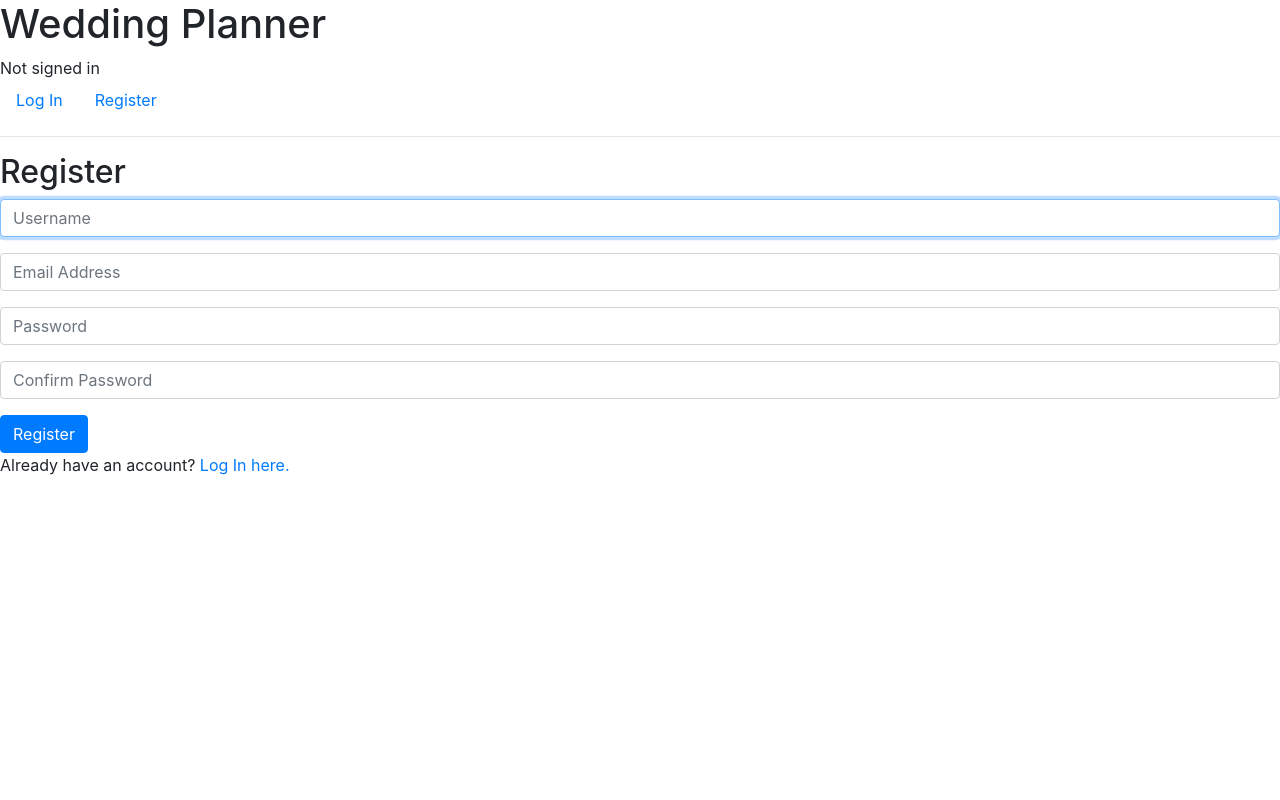
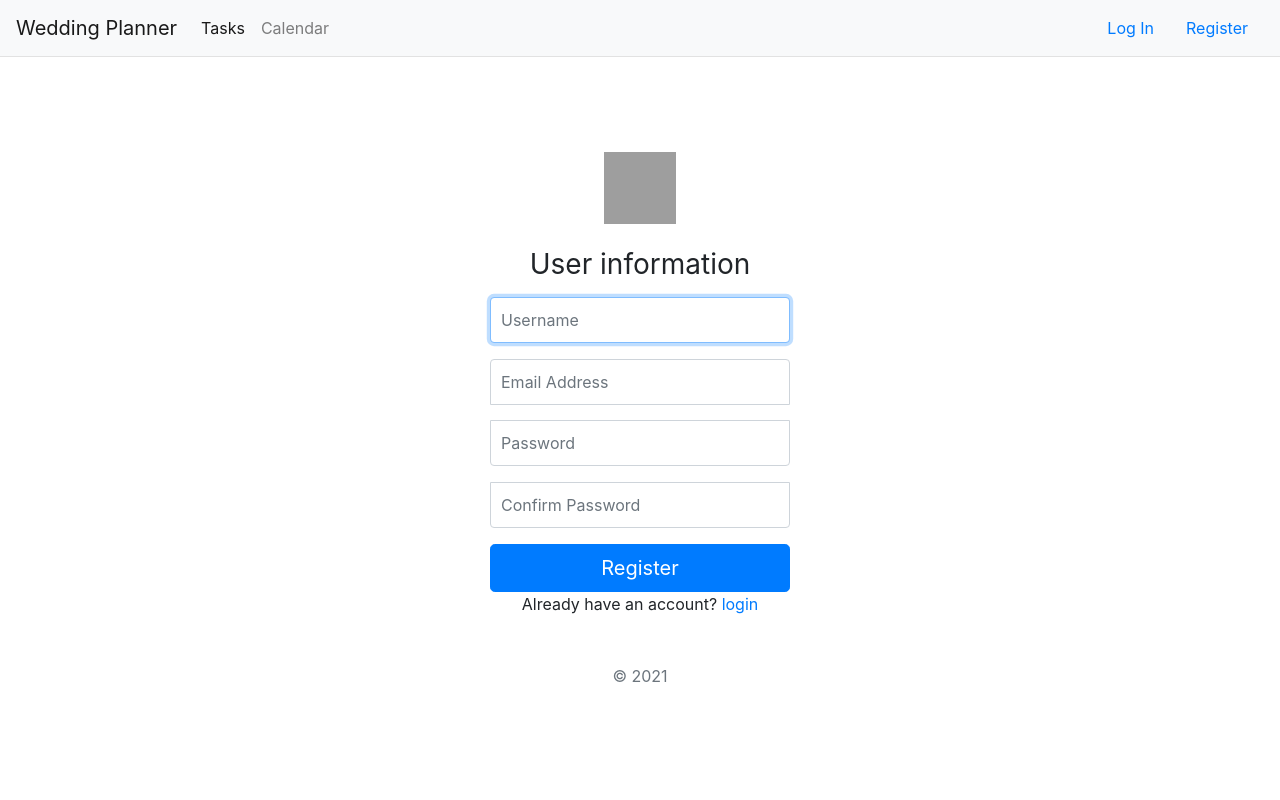
Before and after one commit to achrefabdennebi/wedding-planner, a Django app: page /register in a window 1280 px wide. Run offline with Django 3.2, Linux system fonts and the light colour scheme; some libraries are stand-ins or nearby versions; grey boxes are pictures that could not be loaded.

Commit message:
feat: add user layout styles

```diff
--- a/wedding/static/wedding/styles.css
+++ b/wedding/static/wedding/styles.css
@@ -1,3 +1,6 @@
+.navbar {
+  border-bottom:1px solid #e2e2e2;
+}
 /*----------------------LOGIN-----------------------*/
 html, body {
     height: 100%;
@@ -15,8 +18,8 @@ html, body {
   justify-content: center;
   padding-top: 40px;
   padding-bottom: 40px;
-  background-color: #f5f5f5;
-  height: 100%;
+  background-color: #FFFFFF;
+  height: calc(100% - 58px);
 }
 
 .form-signin {
--- a/wedding/templates/wedding/layout.html
+++ b/wedding/templates/wedding/layout.html
@@ -5,38 +5,54 @@
     <head>
         <title>{% block title %}Wedding{% endblock %}</title>
         <link rel="stylesheet" href="https://stackpath.bootstrapcdn.com/bootstrap/4.4.1/css/bootstrap.min.css" integrity="sha384-Vkoo8x4CGsO3+Hhxv8T/Q5PaXtkKtu6ug5TOeNV6gBiFeWPGFN9MuhOf23Q9Ifjh" crossorigin="anonymous">
+        <link href="{% static 'wedding/styles.css' %}" rel="stylesheet">
+
         <script src="https://kit.fontawesome.com/e3f73924c9.js" crossorigin="anonymous"></script>
-        <link href="{% static 'wedding/styles.css' %}" rel="stylesheet">
+        <script src="https://code.jquery.com/jquery-3.2.1.slim.min.js"></script>
+        <script src="https://stackpath.bootstrapcdn.com/bootstrap/4.4.1/js/bootstrap.min.js"></script>
     </head>
     <body>
-        <h1>Wedding Planner</h1>
-        <div>
-            {% if user.is_authenticated %}
-                Signed in as <strong>{{ user.username }}</strong>.
-            {% else %}
-                Not signed in
-            {% endif %}
-        </div>
-        <ul class="nav">
-            {% if user.is_authenticated %}
-                <li class="nav-item">
-                    <a class="nav-link" href="#">
-                        Wedding home
-                    </a>
+        <nav class="navbar navbar-expand-lg navbar-light bg-light">
+            <a class="navbar-brand" href="#">Wedding Planner</a>
+            <button class="navbar-toggler" type="button" data-toggle="collapse" data-target="#navbarTogglerDemo02" aria-controls="navbarTogglerDemo02" aria-expanded="false" aria-label="Toggle navigation">
+              <span class="navbar-toggler-icon"></span>
+            </button>
+
+            <div class="collapse navbar-collapse" id="navbarTogglerDemo02">
+              <ul class="navbar-nav mr-auto mt-2 mt-lg-0">
+                <li class="nav-item active">
+                  <a class="nav-link" href="#">Tasks</a>
                 </li>
                 <li class="nav-item">
-                    <a class="nav-link" href="{% url 'logout' %}">Log Out</a>
+                  <a class="nav-link" href="#">Calendar</a>
                 </li>
-            {% else %}
-                <li class="nav-item">
-                    <a class="nav-link" href="{% url 'login' %}">Log In</a>
-                </li>
-                <li class="nav-item">
-                    <a class="nav-link" href="{% url 'register' %}">Register</a>
-                </li>
-            {% endif %}
-        </ul>
-        <hr>
+              </ul>
+              <form class="form-inline my-2 my-lg-0">
+                {% if user.is_authenticated %}
+                <div class="nav-item dropdown">
+                    <a  id="navbarDropdownMenuLink"
+                        class="nav-link dropdown-toggle"
+                        href="#"
+                        data-toggle="dropdown"
+                        aria-haspopup="true"
+                        aria-expanded="false">
+                        <strong>{{ user.username }}</strong>
+                    </a>
+                    <div class="dropdown-menu" aria-labelledby="navbarDropdownMenuLink">
+                      <a class="dropdown-item" href="{% url 'logout' %}">Log Out</a>
+                    </div>
+                </div>
+                {% else %}
+                    <div class="nav-item">
+                        <a class="nav-link" href="{% url 'login' %}">Log In</a>
+                    </div>
+                    <div class="nav-item">
+                        <a class="nav-link" href="{% url 'register' %}">Register</a>
+                    </div>
+                {% endif %}
+              </form>
+            </div>
+          </nav>
         {% block body %}
         {% endblock %}
     </body>
--- a/wedding/templates/wedding/register.html
+++ b/wedding/templates/wedding/register.html
@@ -1,30 +1,34 @@
-{% extends "wedding/layout.html" %}
+{% extends  "wedding/layout.html" %}
+{% block body %}
+<div class="login">
+    <div class="text-center w-100">
+        <form class="form-signin" action="{% url 'register' %}" method="post">
+            {% csrf_token %}
+            <img class="mb-4" src="https://getbootstrap.com/docs/4.0/assets/brand/bootstrap-solid.svg" alt="" width="72" height="72">
+            <h1 class="h3 mb-3 font-weight-normal">User information</h1>
+            <div class="form-group">
+                <label for="inputUsername" class="sr-only">Username</label>
+                <input id="inputUsername" class="form-control" autofocus type="text" name="username" placeholder="Username">
+            </div>
 
-{% block body %}
+            <div class="form-group">
+                <label for="inputEmail" class="sr-only">Email</label>
+                <input id="inputEmail" class="form-control" type="email" name="email" placeholder="Email Address">
+            </div>
 
-    <h2>Register</h2>
+            <div class="form-group">
+                <label for="inputPassword" class="sr-only">Password</label>
+                <input id="inputPassword" class="form-control" type="password" name="password" placeholder="Password">
+            </div>
 
-    {% if message %}
-        <div>{{ message }}</div>
-    {% endif %}
-
-    <form action="{% url 'register' %}" method="post">
-        {% csrf_token %}
-        <div class="form-group">
-            <input class="form-control" autofocus type="text" name="username" placeholder="Username">
-        </div>
-        <div class="form-group">
-            <input class="form-control" type="email" name="email" placeholder="Email Address">
-        </div>
-        <div class="form-group">
-            <input class="form-control" type="password" name="password" placeholder="Password">
-        </div>
-        <div class="form-group">
-            <input class="form-control" type="password" name="confirmation" placeholder="Confirm Password">
-        </div>
-        <input class="btn btn-primary" type="submit" value="Register">
-    </form>
-
-    Already have an account? <a href="{% url 'login' %}">Log In here.</a>
-
+            <div class="form-group">
+                <label for="inputConfirmPassword" class="sr-only">Confirm password</label>
+                <input id="inputConfirmPassword" class="form-control" type="password" name="confirmation" placeholder="Confirm Password">
+            </div>
+            <button class="btn btn-lg btn-primary btn-block" type="submit">Register</button>
+            Already have an account? <a href="{% url 'login' %}">login</a>
+            <p class="mt-5 mb-3 text-muted">© 2021</p>
+        </form>
+    </div>
+</div>
 {% endblock %}
--- a/wedding/views.py
+++ b/wedding/views.py
@@ -3,6 +3,7 @@ from django.shortcuts import render
 from django.urls import reverse
 from django.http import HttpResponseRedirect
 from django.contrib.auth.decorators import login_required
+from .models import User
 
 
 def index(request):
```
Also changed, not shown: wedding/templates/wedding/login.html (+9 -17 lines).
